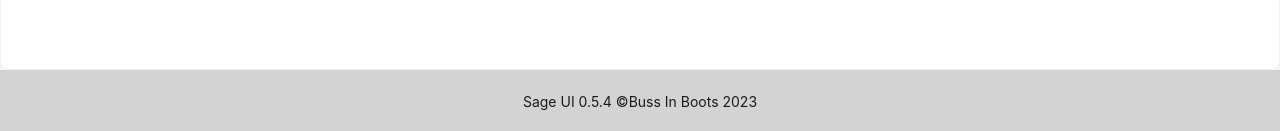
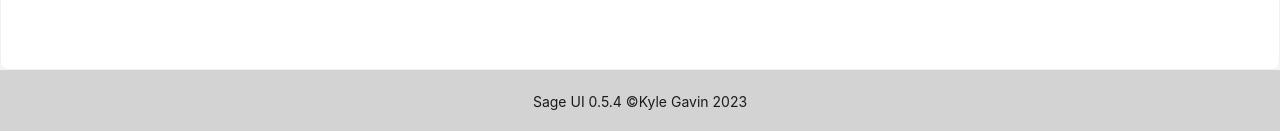
Before and after one commit to kylegav/sage, a React (Create React App) app: page / in a window 1280 px wide. Shown: the part 929-1060 px from the top of the page. Built offline with nearby package versions, Linux system fonts and the light colour scheme.

Commit message:
updated version

```diff
--- a/src/App.js
+++ b/src/App.js
@@ -18,7 +18,7 @@
             <AppRoutes></AppRoutes>
           </Content>
           <Footer style={{textAlign: "center", backgroundColor: 'lightgray' }}>
-            Sage UI {packageInfo.version} ©Buss In Boots 2023
+            Sage UI {packageInfo.version} ©Kyle Gavin 2023
           </Footer>
         </Layout>
       </Layout>
```
